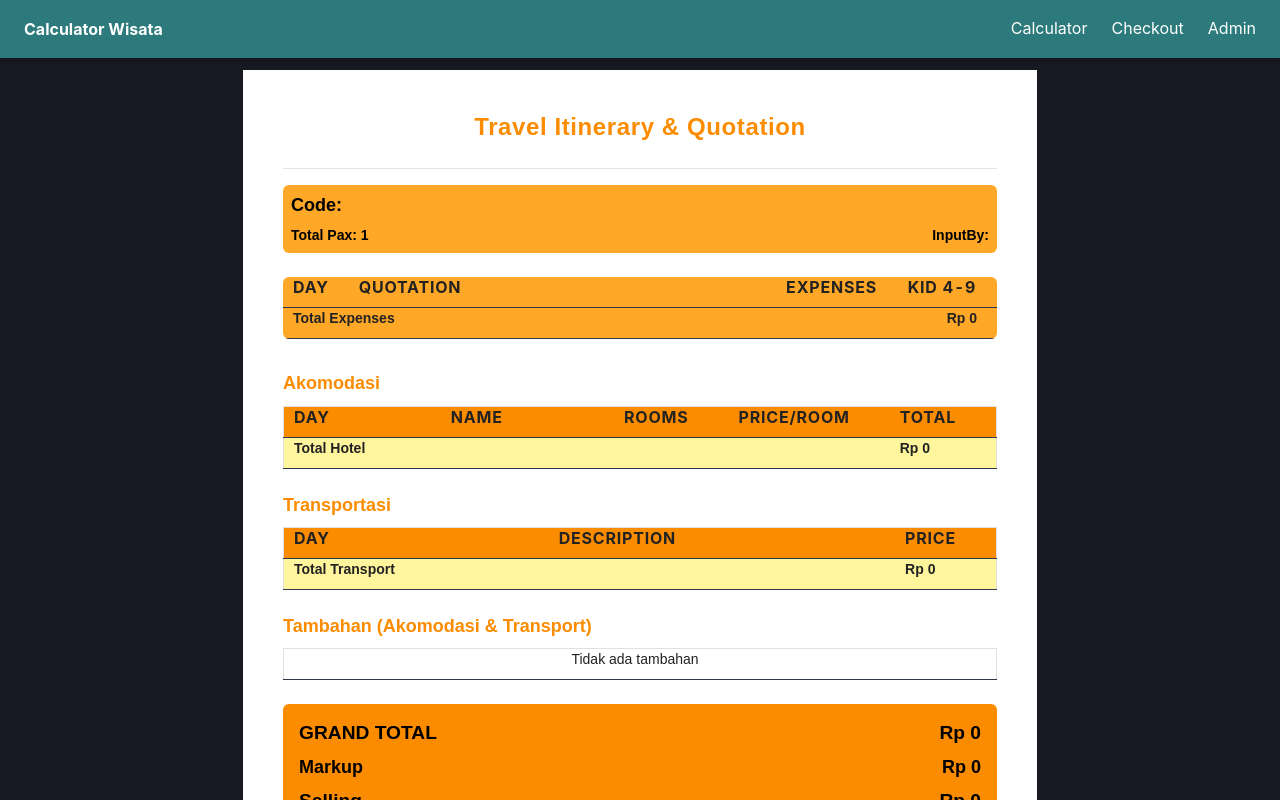
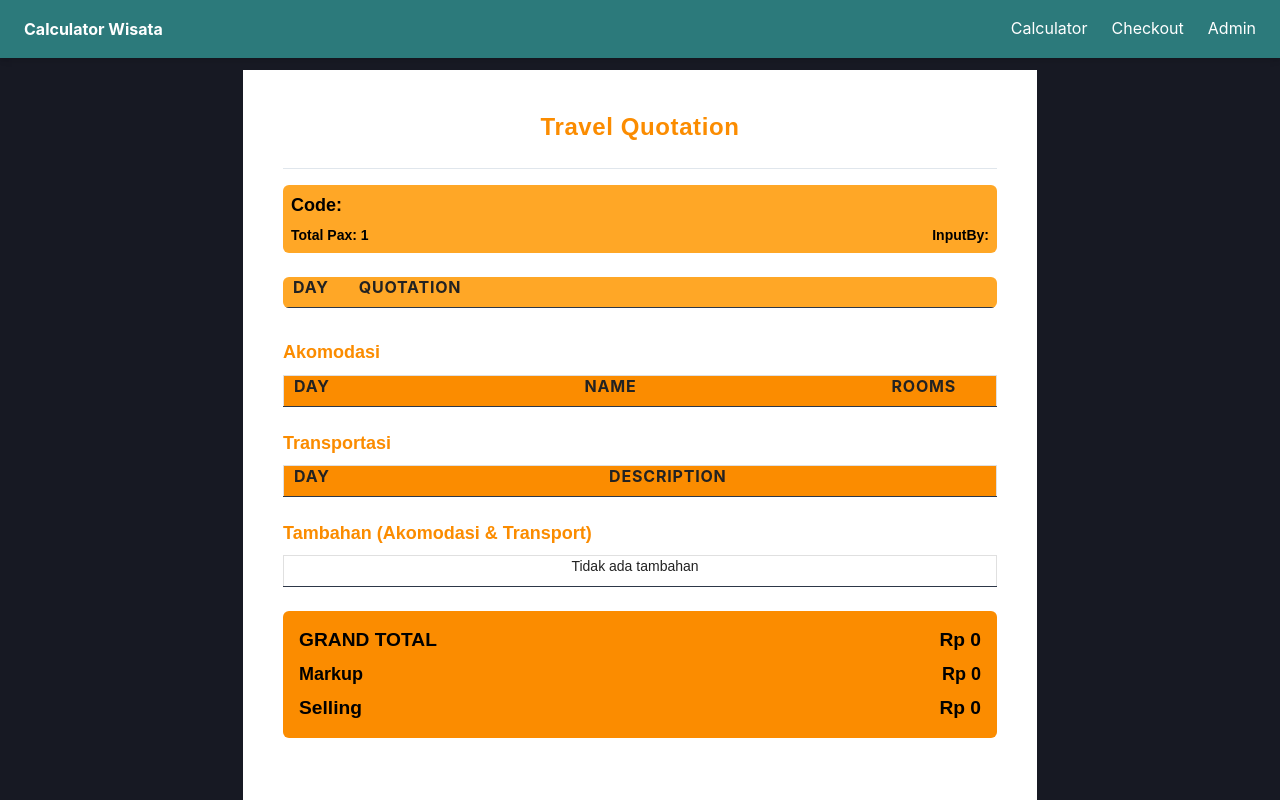
Before and after one commit to ngabulil/Calculator-Wisata, a React (Vite) app: page /pdf-invoice in a window 1280 px wide. Shown: the top 800 px of the page. Built offline with nearby package versions, Linux system fonts and the light colour scheme.

Commit message:
update pdf page

```diff
--- a/src/components/InvoicePDF/CostBreakDown.jsx
+++ b/src/components/InvoicePDF/CostBreakDown.jsx
@@ -13,7 +13,7 @@ import {
 } from "@chakra-ui/react";
 
 const orangeDark = "#FB8C00";
-const yellow = "#FFF59D";
+// const yellow = "#FFF59D";
 
 const tableHeaderStyle = {
   backgroundColor: orangeDark,
@@ -33,19 +33,21 @@ const tableCellStyle = {
 const narrowColumnStyle = {
   ...tableCellStyle,
   width: "60px",
+  textalign: "center"
 };
 
 const wideColumnStyle = {
   ...tableCellStyle,
   minWidth: "200px",
+  textAlign: "center"
 };
 
-const tableTotalStyle = {
-  backgroundColor: yellow,
-  fontWeight: "bold",
-  padding: "2px 40px 12px 10px",
-  verticalAlign: "top",
-};
+// const tableTotalStyle = {
+//   backgroundColor: yellow,
+//   fontWeight: "bold",
+//   padding: "2px 40px 12px 10px",
+//   verticalAlign: "top",
+// };
 
 const tableGrandTotalStyle = {
   backgroundColor: orangeDark,
@@ -90,8 +92,6 @@ const CostBreakDown = ({
               <Th style={{...tableHeaderStyle, width: "60px"}}>Day</Th>
               <Th style={{...tableHeaderStyle, minWidth: "200px"}}>Name</Th>
               <Th style={{...tableHeaderStyle, width: "60px"}}>Rooms</Th>
-              <Th style={{...tableHeaderStyle, width: "100px"}}>Price/Room</Th>
-              <Th style={{...tableHeaderStyle, width: "100px"}}>TOTAL</Th>
             </Tr>
           </Thead>
           <Tbody color={"#222"}>
@@ -100,16 +100,10 @@ const CostBreakDown = ({
                 <Td style={narrowColumnStyle}>{item.day}</Td>
                 <Td style={wideColumnStyle}>{item.name}</Td>
                 <Td style={narrowColumnStyle}>{item.rooms}</Td>
-                <Td style={{...narrowColumnStyle, textAlign: "left"}}>
-                  {formatCurrency(item.pricePerNight)}
-                </Td>
-                <Td style={{...narrowColumnStyle, textAlign: "left"}}>
-                  {formatCurrency(item.total)}
-                </Td>
               </Tr>
             ))}
-            <Tr>
-              <Td colSpan={4} style={tableTotalStyle}>
+            {/* <Tr>
+              <Td colSpan={2} style={tableTotalStyle}>
                 Total Hotel
               </Td>
               <Td style={{...tableTotalStyle, textAlign: "left"}}>
@@ -117,7 +111,7 @@ const CostBreakDown = ({
                   sortedHotelData.reduce((sum, i) => sum + i.total, 0)
                 )}
               </Td>
-            </Tr>
+            </Tr> */}
           </Tbody>
         </Table>
       </Box>
@@ -133,7 +127,6 @@ const CostBreakDown = ({
             <Tr>
               <Th style={{...tableHeaderStyle, width: "60px"}}>Day</Th>
               <Th style={{...tableHeaderStyle, minWidth: "200px"}}>Description</Th>
-              <Th style={{...tableHeaderStyle, width: "100px"}}>Price</Th>
             </Tr>
           </Thead>
           <Tbody color={"#222"}>
@@ -141,21 +134,18 @@ const CostBreakDown = ({
               <Tr key={index}>
                 <Td style={narrowColumnStyle}>{item.day}</Td>
                 <Td style={wideColumnStyle}>{item.description}</Td>
-                <Td style={{...narrowColumnStyle, textAlign: "left"}}>
-                  {formatCurrency(item.price)}
-                </Td>
               </Tr>
             ))}
-            <Tr>
-              <Td colSpan={2} style={tableTotalStyle}>
-                Total Transport
+            {/* <Tr>
+              <Td colSpan={1} style={tableTotalStyle}>
+                Total
               </Td>
-              <Td style={{...tableTotalStyle, textAlign: "left"}}>
+              <Td style={{...tableTotalStyle, textAlign: "right"}}>
                 {formatCurrency(
                   sortedTransportData.reduce((sum, i) => sum + i.price, 0)
                 )}
               </Td>
-            </Tr>
+            </Tr> */}
           </Tbody>
         </Table>
       </Box>
@@ -173,8 +163,8 @@ const CostBreakDown = ({
                 <Th style={{...tableHeaderStyle, width: "60px"}}>Day</Th>
                 <Th style={{...tableHeaderStyle, minWidth: "150px"}}>Item</Th>
                 <Th style={{...tableHeaderStyle, width: "60px"}}>Qty</Th>
-                <Th style={{...tableHeaderStyle, width: "100px"}}>Price</Th>
-                <Th style={{...tableHeaderStyle, width: "100px"}}>Total</Th>
+                {/* <Th style={{...tableHeaderStyle, width: "100px"}}>Price</Th>
+                <Th style={{...tableHeaderStyle, width: "100px"}}>Total</Th> */}
               </Tr>
             </Thead>
           )}
@@ -186,16 +176,16 @@ const CostBreakDown = ({
                     <Td style={narrowColumnStyle}>{item.day}</Td>
                     <Td style={wideColumnStyle}>{item.name}</Td>
                     <Td style={narrowColumnStyle}>{item.quantity}</Td>
-                    <Td style={{...narrowColumnStyle, textAlign: "left"}}>
+                    {/* <Td style={{...narrowColumnStyle, textAlign: "left"}}>
                       {formatCurrency(item.price)}
                     </Td>
                     <Td style={{...narrowColumnStyle, textAlign: "left"}}>
                       {formatCurrency(item.total)}
-                    </Td>
+                    </Td> */}
                   </Tr>
                 ))}
-                <Tr>
-                  <Td colSpan={4} style={tableTotalStyle}>
+                {/* <Tr>
+                  <Td colSpan={2} style={tableTotalStyle}>
                     Total Tambahan
                   </Td>
                   <Td style={{...tableTotalStyle, textAlign: "left"}}>
@@ -203,7 +193,7 @@ const CostBreakDown = ({
                       sortedAdditionalData.reduce((sum, i) => sum + i.total, 0)
                     )}
                   </Td>
-                </Tr>
+                </Tr> */}
               </>
             ) : (
               <Tr>
--- a/src/components/InvoicePDF/InvoiceHeader.jsx
+++ b/src/components/InvoicePDF/InvoiceHeader.jsx
@@ -7,7 +7,7 @@ const InvoiceHeader = ({ code, totalPax, adminName }) => (
   <Box>
     <VStack spacing={1} mb={6}>
       <Text fontSize="2xl" fontWeight="bold" color={orangeDark} textAlign="center" letterSpacing="wide">
-        Travel Itinerary & Quotation
+        Travel Quotation
       </Text>
     </VStack>
 
--- a/src/components/InvoicePDF/ItineraryTable.jsx
+++ b/src/components/InvoicePDF/ItineraryTable.jsx
@@ -28,18 +28,12 @@ const tableSubHeaderStyle = {
     padding: "2px 20px 12px 10px",
 };
 
-const tableTotalStyle = {
-    backgroundColor: orange,
-    fontWeight: "bold",
-    padding: "2px 20px 12px 10px",
-};
-
 const tableCellStyle = {
     padding: "2px 30px 12px 10px",
     verticalAlign: "top",
 }
 
-const ItineraryTable = ({ days, formatCurrency }) => {
+const ItineraryTable = ({ days }) => {
     const formatDate = (dateString) => {
         if (!dateString) return '';
         const date = new Date(dateString);
@@ -52,53 +46,6 @@ const ItineraryTable = ({ days, formatCurrency }) => {
         return date.toLocaleDateString('id-ID', options);
     };
 
-    const calculateTotalExpenses = () => {
-        let total = 0;
-        days.forEach(day => {
-            // Calculate total from regular activities
-            day.activities.forEach(activity => {
-                if (activity.expense) {
-                    const amount = parseFloat(
-                        activity.expense.replace(/[^\d,-]/g, '')
-                        .replace(/\./g, '')
-                        .replace(',', '.')
-                    );
-                    if (!isNaN(amount)) {
-                        total += amount;
-                    }
-                }
-            });
-
-            if (day.expenseItems) {
-                day.expenseItems.forEach(expenseItem => {
-                    const price = expenseItem.price || 0;
-                    const quantity = expenseItem.quantity || 1;
-                    total += (price * quantity);
-                });
-            }
-        });
-        return total;
-    };
-
-    const calculateTotalKidExpenses = () => {
-        let total = 0;
-        days.forEach(day => {
-            day.activities.forEach(activity => {
-                if (activity.kidExpense) {
-                    const amount = parseFloat(
-                        activity.kidExpense.replace(/[^\d,-]/g, '')
-                        .replace(/\./g, '')
-                        .replace(',', '.')
-                    );
-                    if (!isNaN(amount)) {
-                        total += amount;
-                    }
-                }
-            });
-        });
-        return total;
-    };
-
     return (
         <Box mb={8} borderRadius="md" overflow="hidden">
             <Table variant="simple" size="sm">
@@ -106,8 +53,6 @@ const ItineraryTable = ({ days, formatCurrency }) => {
                     <Tr>
                         <Th textAlign="center" width="60px" style={tableHeaderStyle}>Day</Th>
                         <Th style={tableHeaderStyle}>Quotation</Th>
-                        <Th textAlign="center" width="100px" style={tableHeaderStyle}>Expenses</Th>
-                        <Th textAlign="center" width="100px" style={tableHeaderStyle}>Kid 4-9</Th>
                     </Tr>
                 </Thead>
                 <Tbody color={"#222"}>
@@ -123,15 +68,11 @@ const ItineraryTable = ({ days, formatCurrency }) => {
                                         </Text>
                                     </Box>
                                 </Td>
-                                <Td style={tableSubHeaderStyle}></Td>
-                                <Td style={tableSubHeaderStyle}></Td>
                             </Tr>
                             {day.activities.map((activity, actIndex) => (
                                 <Tr key={actIndex} _hover={{ background: gray }}>
                                     <Td></Td>
                                     <Td style={tableCellStyle}>• {activity.item}</Td>
-                                    <Td style={tableCellStyle}>{activity.expense}</Td>
-                                    <Td style={tableCellStyle}>{activity.kidExpense || '-'}</Td>
                                 </Tr>
                             ))}
                             {/* Display expense items if they exist */}
@@ -139,20 +80,10 @@ const ItineraryTable = ({ days, formatCurrency }) => {
                                 <Tr key={`exp-${expIndex}`} _hover={{ background: gray }}>
                                     <Td></Td>
                                     <Td style={tableCellStyle}>• {expenseItem.label}</Td>
-                                    <Td style={tableCellStyle}>{formatCurrency(expenseItem.price * expenseItem.quantity)}</Td>
-                                    <Td style={tableCellStyle}>-</Td>
                                 </Tr>
                             ))}
                         </React.Fragment>
                     ))}
-                    <Tr>
-                        <Td colSpan={3} style={tableTotalStyle}>
-                            Total Expenses
-                        </Td>
-                        <Td textAlign="right" style={tableTotalStyle}>
-                            {formatCurrency(calculateTotalExpenses()+calculateTotalKidExpenses())}
-                        </Td>
-                    </Tr>
                 </Tbody>
             </Table>
         </Box>
--- a/src/components/ItineraryPDF/InclusionExclusion.jsx
+++ b/src/components/ItineraryPDF/InclusionExclusion.jsx
@@ -58,7 +58,7 @@ const InclusionExclusionTable = ({
     exclusions: [
       "Flight tickets",
       "Shopping, Laundry, Medicine, And any others",
-      "Tipping for Driver ( RM 10 Pax/Day)"
+      "Tipping for Driver"
     ],
     priceChanges: {
       title: "PRICE PROMO VALID FOR PERIOD:",
--- a/src/pages/CalculatorFixPage.jsx
+++ b/src/pages/CalculatorFixPage.jsx
@@ -91,6 +91,8 @@ const CalculatorFixPage = () => {
       setActiveDayId(filtered[0].id);
     }
   };
+
+  console.log(selectedPackage);
 
   return (
     <Box minH="100vh" bg={bg} position="relative">
--- a/src/pages/ItineraryPDF.jsx
+++ b/src/pages/ItineraryPDF.jsx
@@ -10,11 +10,13 @@ import HotelChoiceTable from "../components/ItineraryPDF/HotelChoiceTable";
 import ItineraryTable from "../components/ItineraryPDF/ItineraryTable";
 import InclusionExclusion from "../components/ItineraryPDF/InclusionExclusion";
 import { usePackageContext } from "../context/PackageContext";
+import { useExpensesContext } from "../context/ExpensesContext";
 import { parseAndMergeDays } from "../utils/parseAndMergeDays";
 import useExportPdf from "../hooks/useExportPdf";
 
 const ItineraryPDF = forwardRef((props, ref) => {
   const { selectedPackage } = usePackageContext();
+  const { days: expenseDays } = useExpensesContext();
   const [mergedDays, setMergedDays] = useState([]);
   const [itineraryData, setItineraryData] = useState([]);
   const [isEditingInclusion, setIsEditingInclusion] = useState(false);
@@ -51,12 +53,16 @@ const ItineraryPDF = forwardRef((props, ref) => {
 
     // Format itinerary data dari mergedDays
     const formattedDays = mergedDays.map((day, index) => {
-      // Gabungkan semua aktivitas
+      // Gabungkan semua aktivitas dari destinations, restaurants, dan activities
       const activities = [
         ...(day.destinations || []).map(dest => dest.displayName),
         ...(day.restaurants || []).map(resto => resto.displayName),
         ...(day.activities || []).map(act => act.displayName),
       ];
+
+      // Get expense items dari ExpensesContext untuk hari ini
+      const expenseDay = expenseDays[index];
+      const expenseItems = expenseDay?.totals || [];
 
       return {
         day: index + 1,
@@ -64,11 +70,12 @@ const ItineraryPDF = forwardRef((props, ref) => {
         description: day.description_day || day.day_description || "",
         date: day.date,
         activities: activities,
+        expenseItems: expenseItems, // Tambahkan expense items
       };
     });
 
     setItineraryData(formattedDays);
-  }, [mergedDays]);
+  }, [mergedDays, expenseDays]);
 
   const handleSaveInclusion = () => {
     toast({
@@ -182,11 +189,7 @@ const ItineraryPDF = forwardRef((props, ref) => {
           color="#FB8C00"
           textAlign="center"
         >
-          Travel Itinerary & Quotation
-        </Text>
-
-        <Text fontSize="md" textAlign="center" mb={6} color="gray.600">
-          Your Adventure Awaits!
+          Travel Itinerary
         </Text>
 
         <Divider mb={6} borderColor="#FFA726" />
```
Also changed, not shown: src/components/ItineraryPDF/ItineraryTable.jsx (+12 -3 lines), src/pages/InvoicePDF.jsx (+8 -9 lines).
